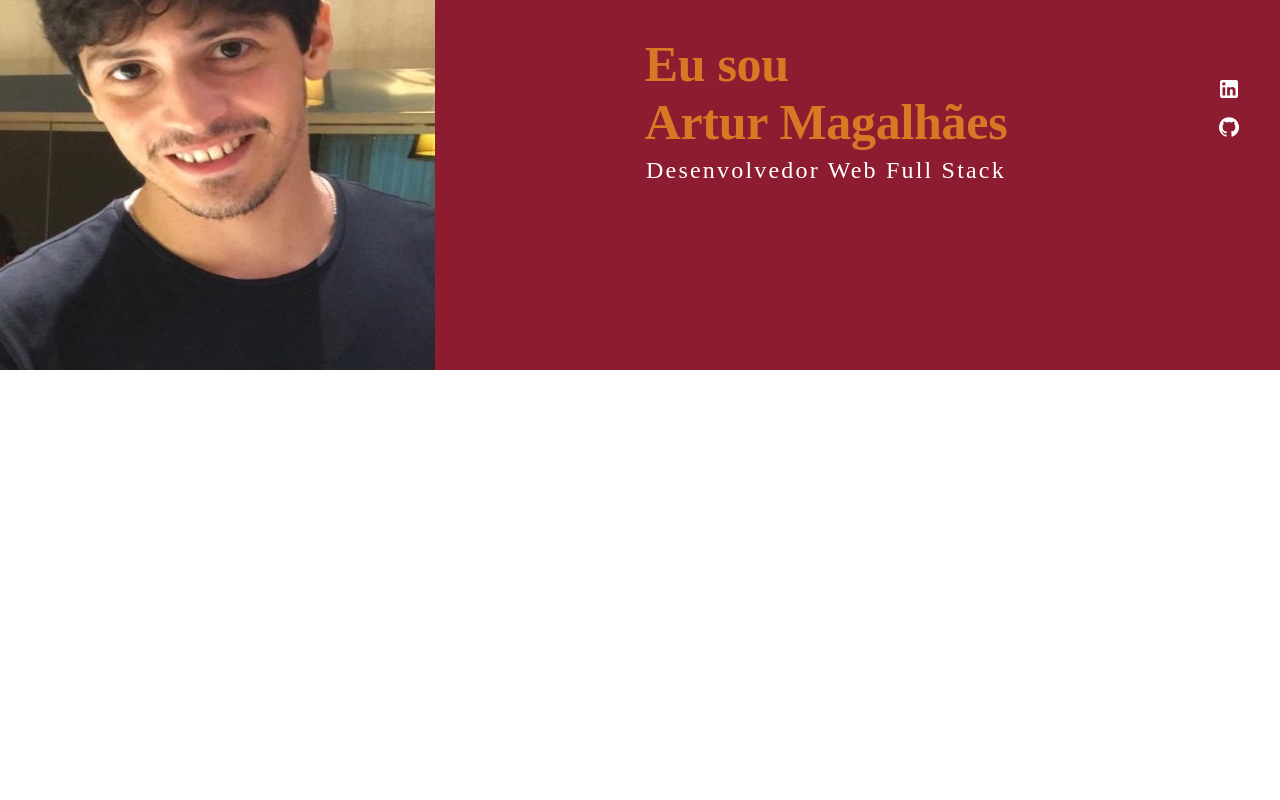
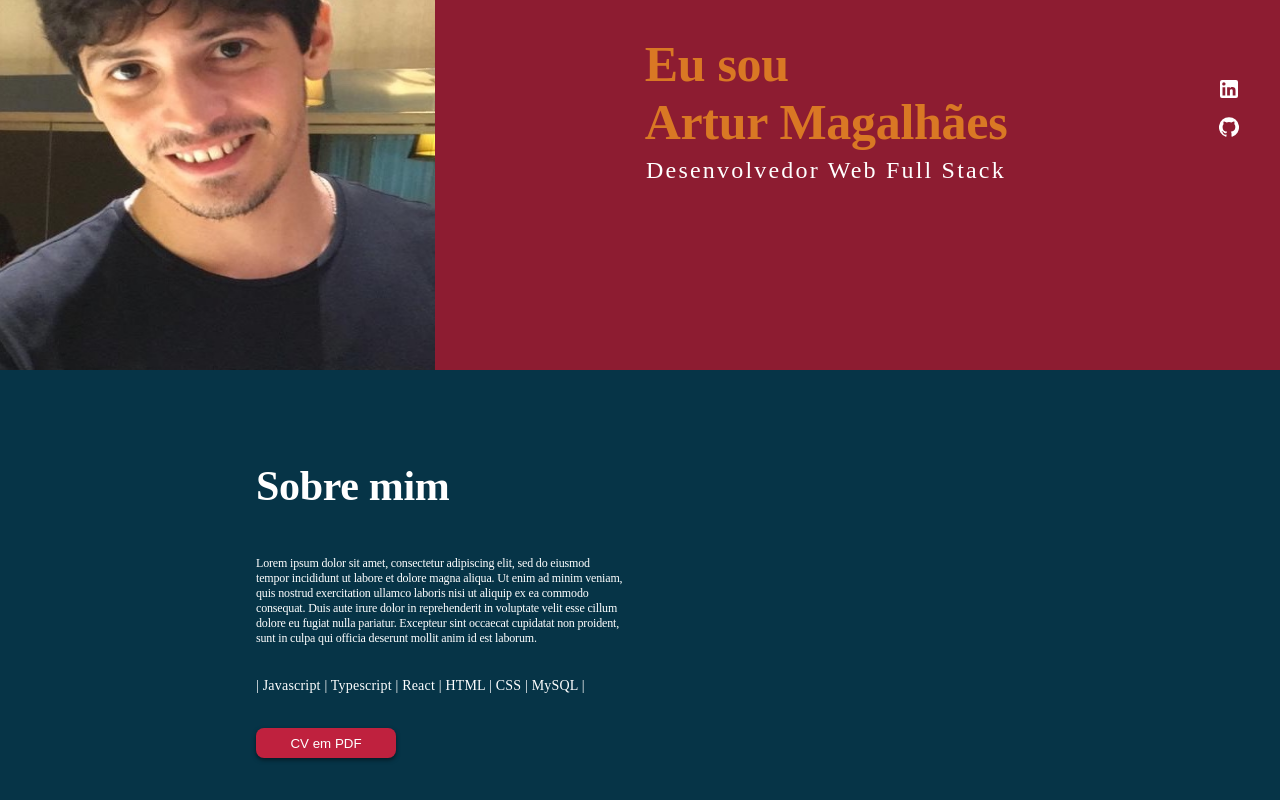
Before and after one commit to arturmmagalhaes/Portfolio, a React (Create React App) app: page / in a window 1280 px wide. Shown: the part 210-1010 px from the top of the page. Before the commit the page ends 800 px from the top, so only its background shows below. Built offline with nearby package versions, Linux system fonts and the light colour scheme.

Commit message:
Component AboutMe

```diff
--- a/src/App.js
+++ b/src/App.js
@@ -2,12 +2,14 @@ import React from 'react';
 import './App.css';
 import Header from './components/header/HeaderIndex';
 import  Introduction  from './components/introduction/IntrodutionIndex';
+import About from './components/about/AboutIndex';
 
 function App() {
   return (
     <>
       <Header />
       <Introduction />
+      <About />
     </>
   );
 }
--- /dev/null
+++ b/src/components/about/AboutIndex.js
@@ -0,0 +1,84 @@
+import React from 'react';
+import styled from 'styled-components';
+
+export const ContainerDiv = styled.div`
+    display: flex;
+    justify-content: center;
+    align-items: center;
+    height: 438px;
+    background-color: #063447;
+`;
+
+export const AboutMeDiv = styled.div`
+    display: flex;
+    flex-direction: column;
+    width: 60%;
+    color: white;
+`;
+
+export const Title = styled.h3`
+    position: static;
+    left: 0;
+    width: 238px;
+    height: 52px;
+    font-family: Montserrat;
+    font-size: 42px;
+    font-weight: bold;
+    font-stretch: normal;
+    font-style: normal;
+    line-height: normal;
+    letter-spacing: -0.32px;
+    color: #ffffff;
+`;
+
+export const Text = styled.div`
+    width: 368px;
+    height: 122px;
+    font-family: 'Montserrat';
+    font-size: 12px;
+    font-weight: normal;
+    font-stretch: normal;
+    font-style: normal;
+    line-height: normal;
+    letter-spacing: -0.16px;
+    color: #ffffff;
+`;
+
+export const StacksDiv = styled.div`
+    height: 18px;
+    font-family: 'Montserrat';
+    font-size: 14px;
+    font-weight: normal;
+    font-stretch: normal;
+    font-style: normal;
+    line-height: normal;
+    letter-spacing: 0.2px;
+    color: #ffffff;
+`;
+
+export const Button = styled.button`
+    margin-top: 32px;
+    width: 140px;
+    height: 30px;
+    border-radius: 8px;
+    border: 1px;
+    box-shadow: 0 2px 4px 0 rgba(0, 0, 0, 0.5);
+    background-color: #bf213e;
+    color: #ffffff;
+    :hover{
+        background-color: #d97824;
+    }
+`;
+
+const about = () => {
+    return(<ContainerDiv>
+        <AboutMeDiv>
+            <Title>Sobre mim</Title>
+            <Text>Lorem ipsum dolor sit amet, consectetur adipiscing elit, sed do eiusmod tempor incididunt ut labore et dolore magna aliqua. Ut enim ad minim veniam, quis nostrud exercitation ullamco laboris nisi ut aliquip ex ea commodo consequat. Duis aute irure dolor in reprehenderit in voluptate velit esse cillum dolore eu fugiat nulla pariatur. Excepteur sint occaecat cupidatat non proident, sunt in culpa qui officia deserunt mollit anim id est laborum.</Text>
+            <StacksDiv>| Javascript | Typescript | React | HTML | CSS | MySQL | </StacksDiv>
+            <Button>CV em PDF</Button>
+        </AboutMeDiv>
+    </ContainerDiv>);
+}
+
+export default about
```
